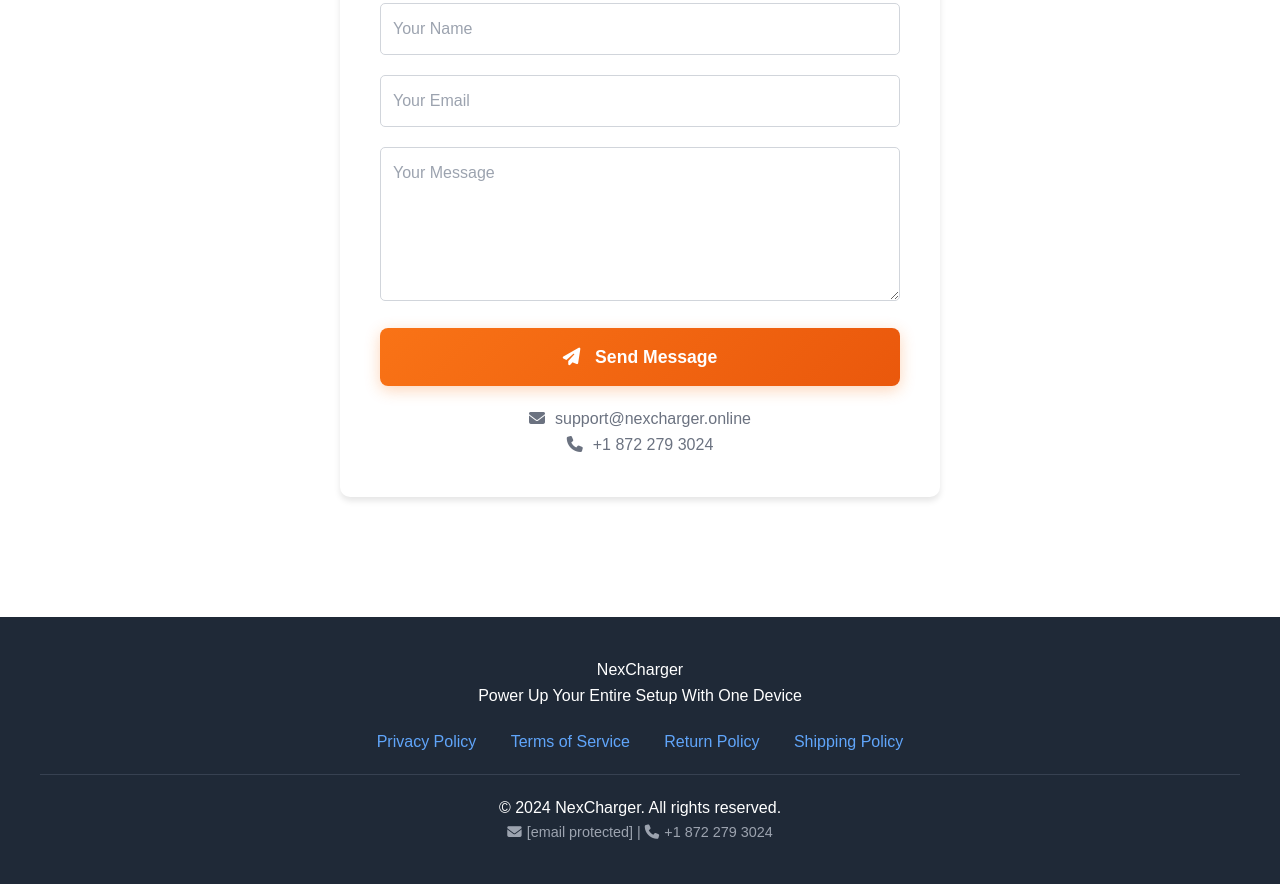
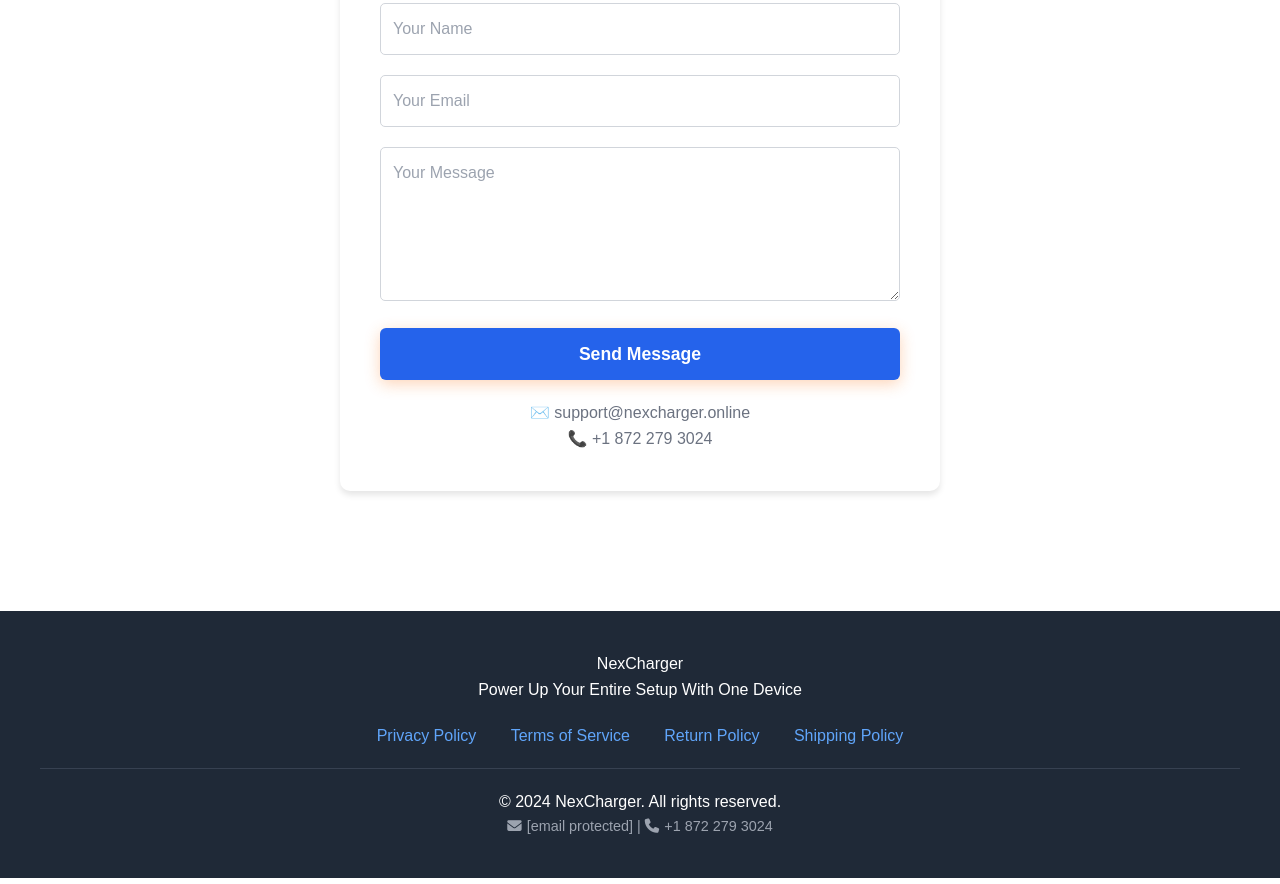
Before and after one commit to JFKOLLIE/nexcharger-landing, a plain HTML site: page index.html in a window 1280 px wide. Shown: the part 8837-9721 px from the top of the page. Drawn offline with nearby package versions, Linux system fonts and the light colour scheme.

Commit message:
Update index.html

```diff
--- a/index.html
+++ b/index.html
@@ -651,25 +651,19 @@
     <div class="contact-form">
     <h3 style="text-align: center; margin-bottom: 20px; color: #1f2937;">Have Questions? We're Here to Help!</h3>
 
-    <!-- Formspree Contact Form -->
     <form action="https://formspree.io/f/xzzvnnnq" method="POST">
         <input type="text" name="name" placeholder="Your Name" required>
         <input type="email" name="email" placeholder="Your Email" required>
         <textarea name="message" rows="5" placeholder="Your Message" required></textarea>
 
-        <!-- Formspree Settings -->
-        <input type="hidden" name="_subject" value="New Contact from NexCharger Website">
-        <input type="hidden" name="_next" value="https://nexcharger.online">
-
-        <button type="submit" class="btn-primary" style="width: 100%;">
-            <i class="fas fa-paper-plane" style="margin-right: 10px;"></i>
+        <button type="submit" class="btn-primary" style="width: 100%; padding: 12px; background: #2563eb; color: white; border: none; border-radius: 6px; cursor: pointer;">
             Send Message
         </button>
     </form>
 
     <div style="text-align: center; margin-top: 20px; color: #6b7280;">
-        <p><i class="fas fa-envelope" style="margin-right: 10px;"></i>support@nexcharger.online</p>
-        <p><i class="fas fa-phone" style="margin-right: 10px;"></i>+1 872 279 3024</p>
+        <p>✉️ support@nexcharger.online</p>
+        <p>📞 +1 872 279 3024</p>
     </div>
 </div>
 
```
